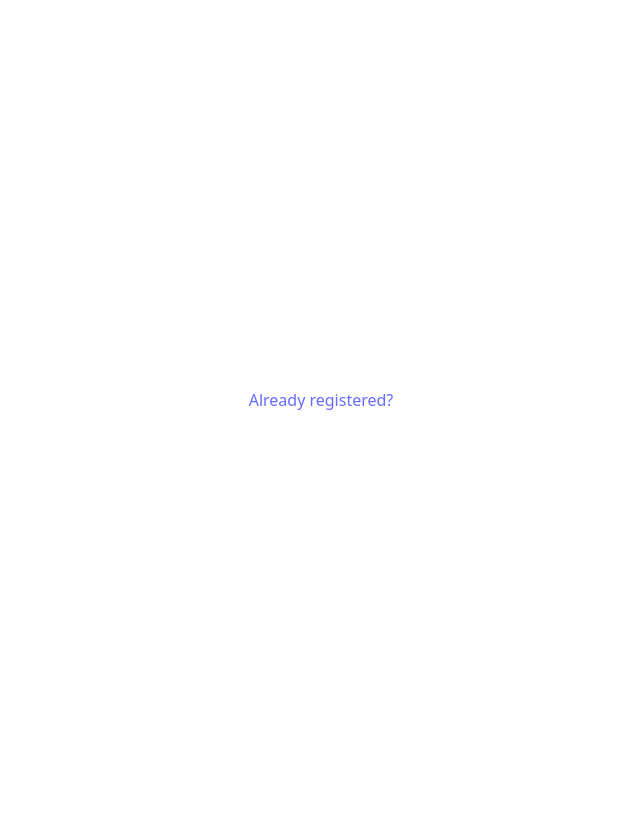
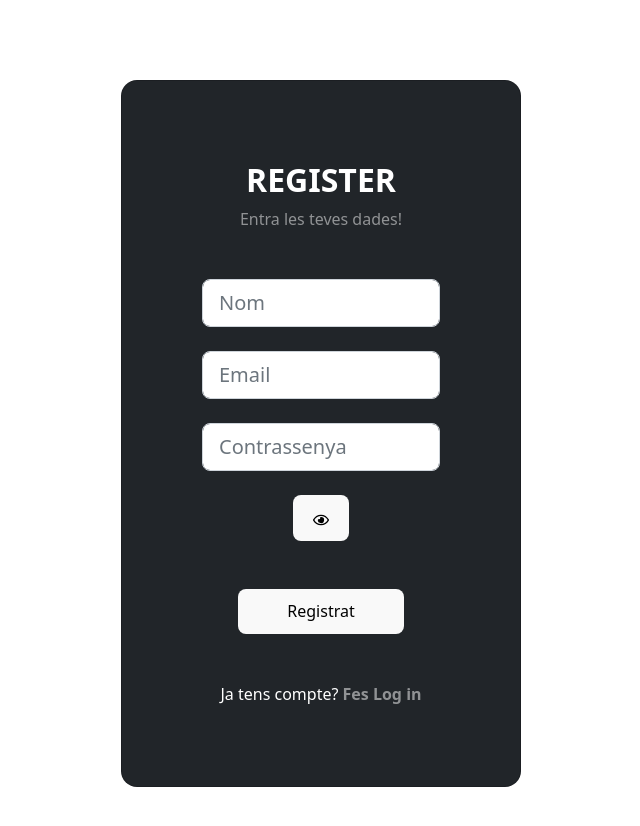
Before and after one commit to hartisca/M12Frontend, a React (Vite) app in the folder Front/: page / in a window 1280 px wide. Both pictures are taken after a click on the link "Registra't". Shown: the top 826 px of the page, without its empty margins (319-959 px from the left). Before the commit the page ends 800 px from the top, so only its background shows below. Built offline with nearby package versions, Linux system fonts and the light colour scheme.

Commit message:
Acabats login i register, falta fer fetch

```diff
--- a/Front/package.json
+++ b/Front/package.json
@@ -14,6 +14,7 @@
     "mdb-react-ui-kit": "^6.0.0",
     "react": "^18.2.0",
     "react-dom": "^18.2.0",
+    "react-hook-form": "^7.43.9",
     "react-icons": "^4.8.0",
     "react-router-dom": "^6.10.0"
   },
--- a/Front/src/App.css
+++ b/Front/src/App.css
@@ -16,3 +16,7 @@
 .btnlogin {
   opacity: 0,5;
 }
+
+.regis:hover{
+  cursor: pointer;
+}
--- a/Front/src/auth/Login.jsx
+++ b/Front/src/auth/Login.jsx
@@ -1,6 +1,7 @@
-import React, { useContext } from 'react'
-import { BsMailbox } from 'react-icons/bs'
-import { RiLockPasswordLine } from 'react-icons/ri'
+import React, { useContext, useState } from 'react'
+import {FaRegEye, FaRegEyeSlash} from 'react-icons/fa';
+
+
 import {
     MDBBtn,
     MDBContainer,
@@ -16,6 +17,12 @@ import {
 
 export default function Login({setRegister}) {
 
+  const [showPassword, setShowPassword] = useState(false);
+
+  const handlePasswordToggle = () => {
+    setShowPassword(!showPassword);
+  };
+
 
   return (
     <>
@@ -29,16 +36,17 @@ export default function Login({setRegister}) {
                 <h2 className="fw-bold mb-2 text-uppercase">Login</h2>
                 <p className="text-white-50 mb-5">Entra el teu email i contrasenya!</p>
 
-                <MDBInput wrapperClass='mb-4 mx-5 w-100' labelClass='text-white' placeholder='Email' id='formControlLg' type='email' size="lg"/>
-                <MDBInput wrapperClass='mb-4 mx-5 w-100' labelClass='text-white' placeholder='Contrassenya' id='formControlLg' type='password' size="lg"/>
-
-                <p className="small mb-3 pb-lg-2"><a class="text-white-50" href="#!">Forgot password?</a></p>
-                <button outline className='btnlogin mx-2 mb-5 px-5' color='white' size='lg'>
-                Login
+                <MDBInput wrapperClass='mb-4 mx-5 w-100' labelClass='text-white' placeholder='Email' type='email' size="lg"/>
+                <MDBInput wrapperClass='mb-4 mx-5 w-100' labelClass='text-white' placeholder='Contrassenya' type={showPassword ? 'text' : 'password'} size="lg"/>
+                <button type="button" onClick={handlePasswordToggle} className="btn-toggle-password">
+                  {showPassword ? <FaRegEyeSlash /> : <FaRegEye />}
                 </button>
 
+                <p className="small mb-3 pb-lg-2"><a className="text-white-50" href="#!">Forgot password? </a></p>
+                <button className='btnlogin mx-2 mb-5 px-5' color='white' size='lg'> Login </button>
+
                 <div>
-                    <p className="mb-0">No tens compte? <a onClick={()=>{setRegister(false);}} class="text-white-50 fw-bold">Registra't</a></p>
+                  <p className="regis mb-0">No tens compte? <a onClick={()=>{setRegister(false);}} className="text-white-50 fw-bold">Registra't</a></p>
                 </div>
             </MDBCardBody>
             </MDBCard>
--- a/Front/src/auth/Register.jsx
+++ b/Front/src/auth/Register.jsx
@@ -1,16 +1,66 @@
-import React from 'react'
-import {BsFillPersonFill} from 'react-icons/bs'
+import React, { useContext, useState } from 'react'
+import {FaRegEye, FaRegEyeSlash} from 'react-icons/fa';
+import { useForm } from "react-hook-form";
+
+import {
+  MDBBtn,
+  MDBContainer,
+  MDBRow,
+  MDBCol,
+  MDBCard,
+  MDBCardBody,
+  MDBInput,
+  MDBIcon
+}
+from 'mdb-react-ui-kit';
 
 
-export default function Register({}){
+export default function Register({setRegister}){
+  //Estat per modificar botó de mostrar contraseña
+  const [showPassword, setShowPassword] = useState(false);
+  const handlePasswordToggle = () => {
+    setShowPassword(!showPassword);
+  };
+
+  //useForm per gestió de formulari
+  const { register, handleSubmit, formState: { errors } } = useForm();
+  const onSubmit = data => console.log(data);
+
+
   return(
     <>
+      <MDBContainer fluid>
+        <MDBRow className='d-flex justify-content-center align-items-center h-100'>
+        <MDBCol col='12'>
+
+            <MDBCard className='bg-dark text-white my-5 mx-auto' style={{borderRadius: '1rem', maxWidth: '400px'}}>
+            <MDBCardBody className='p-5 d-flex flex-column align-items-center mx-auto w-100'>
+
+                <h2 className="fw-bold mb-2 text-uppercase">Register</h2>
+                <p className="text-white-50 mb-5">Entra les teves dades!</p>
+
+                <MDBInput wrapperClass='mb-4 mx-5 w-100' labelClass='text-white' placeholder='Nom' type='text' {...register("name")} size="lg"/>
+                <MDBInput wrapperClass='mb-4 mx-5 w-100' labelClass='text-white' placeholder='Email' type='email' {...register("email")} size="lg"/>
+                <MDBInput wrapperClass='mb-4 mx-5 w-100' labelClass='text-white' placeholder='Contrassenya' type={showPassword ? 'text' : 'password'} {...register("password")} size="lg"/>
+                <button type="button" onClick={handlePasswordToggle} className="btn-toggle-password">
+                  {showPassword ? <FaRegEyeSlash /> : <FaRegEye />}
+                </button>
 
 
-      <a className ="registerButton"
-        onClick={() => {
-            setRegister(true);
-        }}> Already registered? </a>
+                <button  className='btnlogin mx-2 mb-5 mt-5 px-5' onClick={handleSubmit(onSubmit)} color='white' size='lg'>
+                Registrat
+                </button>
+
+                <div>
+                    <p className="regis mb-0">Ja tens compte? <a onClick={()=>{setRegister(true);}} className="text-white-50 fw-bold">Fes Log in</a></p>
+                </div>
+            </MDBCardBody>
+            </MDBCard>
+
+        </MDBCol>
+        </MDBRow>
+
+        </MDBContainer>
     </>
   )
 }
```
Also changed, not shown: 1 other file (tests, documents, lock files or other folders).
